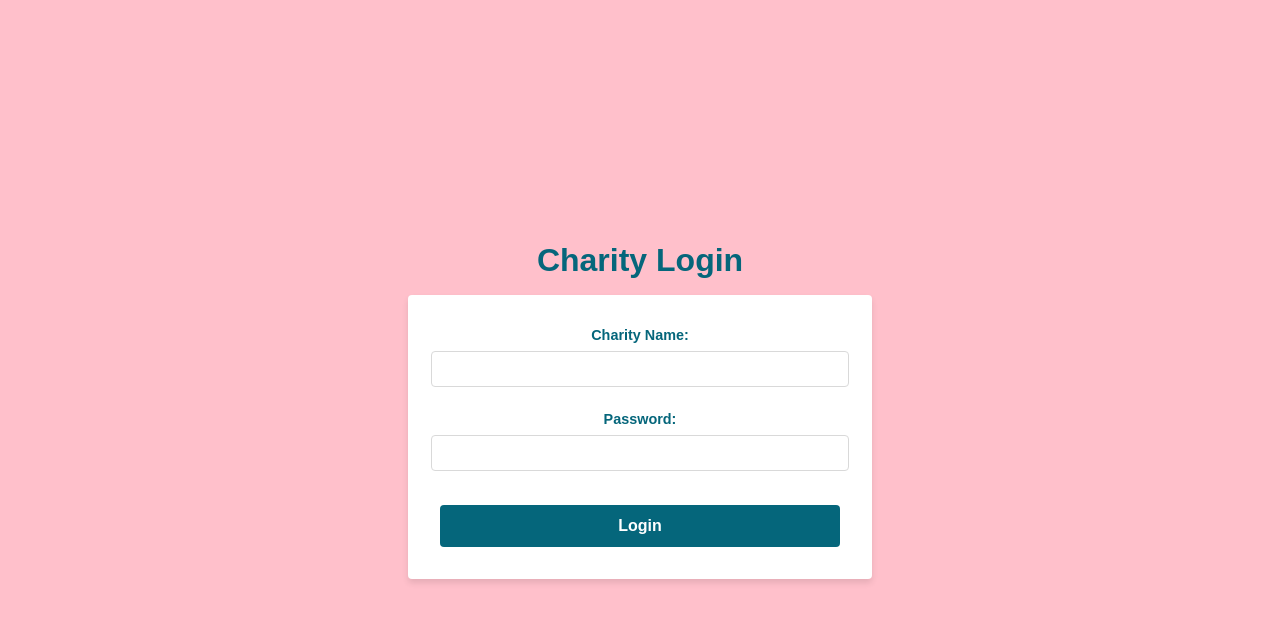
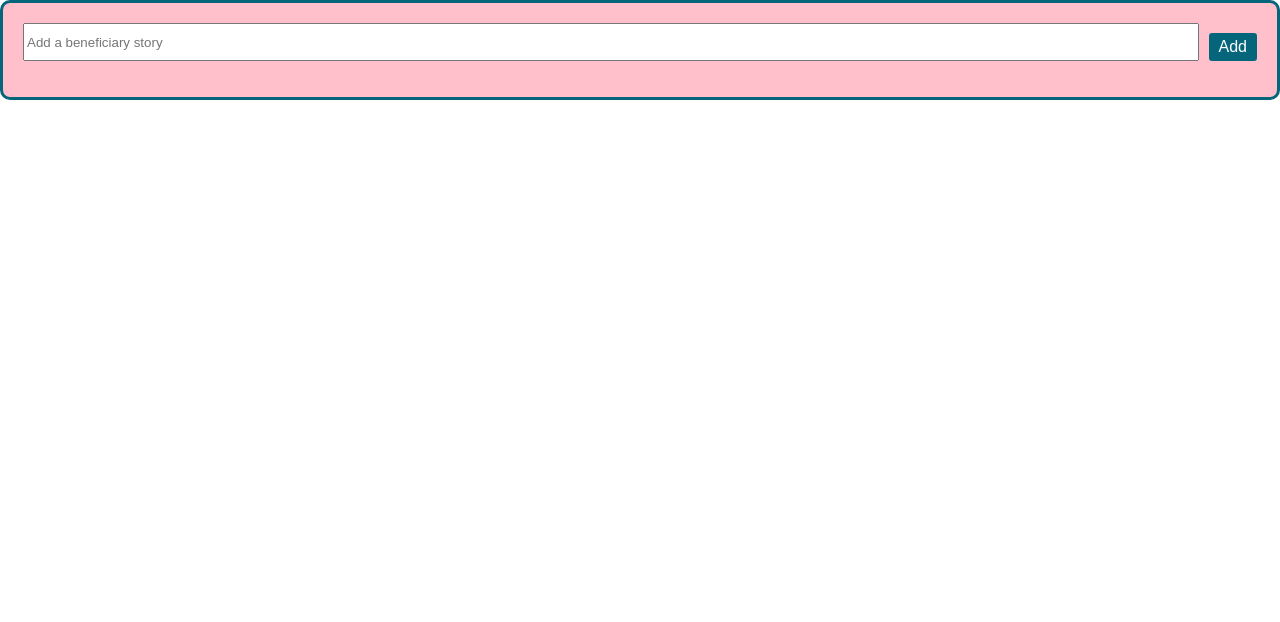
Before and after one commit to chris-wamae/tuinue-wasichana, a React (Create React App) app in the folder frontend/: page / in a window 1280 px wide. Shown: the top 622 px of the page. Built offline with nearby package versions, Linux system fonts and the light colour scheme.

Commit message:
addded charity beneficiary stories

```diff
--- a/frontend/src/App.js
+++ b/frontend/src/App.js
@@ -2,13 +2,15 @@ import React from 'react';
 import './App.css';
 import DonorMainPage from './components/DonorMainPage';
 import CharityLogin from './components/CharityLogin';
+import CharityBeneficiaryStories from './components/CharityBeneficiaryStories';
 
 
 function App() {
   return (
     <div className="App">
       {/* <DonorMainPage /> */}
-      <CharityLogin />
+      {/* <CharityLogin /> */}
+      <CharityBeneficiaryStories />
     </div>
   );
 }
--- /dev/null
+++ b/frontend/src/components/CharityBeneficiaryStories.css
@@ -0,0 +1,60 @@
+.charity-beneficiary-stories {
+    background-color: #FFC0CB; /* The pink background color */
+    border: 3px solid #05667B; /* The blue border */
+    border-radius: 10px; /* Add curved edges to the border */
+    padding: 20px; /* Add some space between the border and the content */
+    box-sizing: border-box; /* Include the border and padding in the width and height of the element */
+    max-width: 100%; /* Limit the width to 100% of the parent container */
+  }
+  .story-actions {
+    display: flex;
+    justify-content: flex-start;
+    gap: 10px;
+  }
+
+  .edit-button,
+  .delete-button {
+    margin-left: auto;
+  }
+
+
+
+  .charity-beneficiary-stories form {
+    display: flex;
+    justify-content: space-between;
+    margin-bottom: 10px;
+  }
+
+  .charity-beneficiary-stories input {
+    flex-grow: 1;
+    margin-right: 10px;
+  }
+
+  .charity-beneficiary-stories button {
+    background-color: #05667B;
+    color: #fff;
+    border: none;
+    padding: 5px 10px;
+    border-radius: 3px;
+    cursor: pointer;
+  }
+
+  .charity-beneficiary-stories button:hover {
+    background-color: #045266;
+  }
+
+  .charity-beneficiary-stories ul {
+    list-style-type: none;
+    padding: 0;
+  }
+
+  .charity-beneficiary-stories li {
+    display: flex;
+    justify-content: space-between;
+    align-items: center;
+    margin-bottom: 5px;
+  }
+
+  .charity-beneficiary-stories li span {
+    color: #05667B;
+  }
--- /dev/null
+++ b/frontend/src/components/CharityBeneficiaryStories.js
@@ -0,0 +1,68 @@
+import React, { useState } from 'react';
+import './CharityBeneficiaryStories.css';
+
+const CharityBeneficiaryStories = () => {
+  const [stories, setStories] = useState([]);
+  const [storyInput, setStoryInput] = useState("");
+  const [editingStory, setEditingStory] = useState(null);
+  const [editingStoryInput, setEditingStoryInput] = useState("");
+
+  return (
+    <div className="charity-beneficiary-stories">
+      <form
+        onSubmit={(e) => {
+          e.preventDefault();
+          setStories([...stories, { id: Date.now(), text: storyInput }]);
+          setStoryInput("");
+        }}
+      >
+        <input
+          type="text"
+          placeholder="Add a beneficiary story"
+          value={storyInput}
+          onChange={(e) => setStoryInput(e.target.value)}
+        />
+        <button type="submit">Add</button>
+      </form>
+      <ul>
+        {stories.map((story) => (
+          <li key={story.id}>
+            {editingStory === story.id ? (
+              <>
+                <input
+                  type="text"
+                  value={editingStoryInput}
+                  onChange={(e) => setEditingStoryInput(e.target.value)}
+                />
+                <button
+                  onClick={() => {
+                    setStories(
+                      stories.map((s) =>
+                        s.id === story.id ? { ...s, text: editingStoryInput } : s
+                      )
+                    );
+                    setEditingStory(null);
+                  }}
+                >
+                  Update
+                </button>
+              </>
+            ) : (
+              <>
+                <span>{story.text}</span>
+                <button onClick={() => setEditingStory(story.id)}>Edit</button>
+                <button
+                  onClick={() => setStories(stories.filter((s) => s.id !== story.id))}
+                >
+                  Delete
+                </button>
+              </>
+            )}
+          </li>
+        ))}
+      </ul>
+    </div>
+  );
+};
+
+export default CharityBeneficiaryStories;
```
